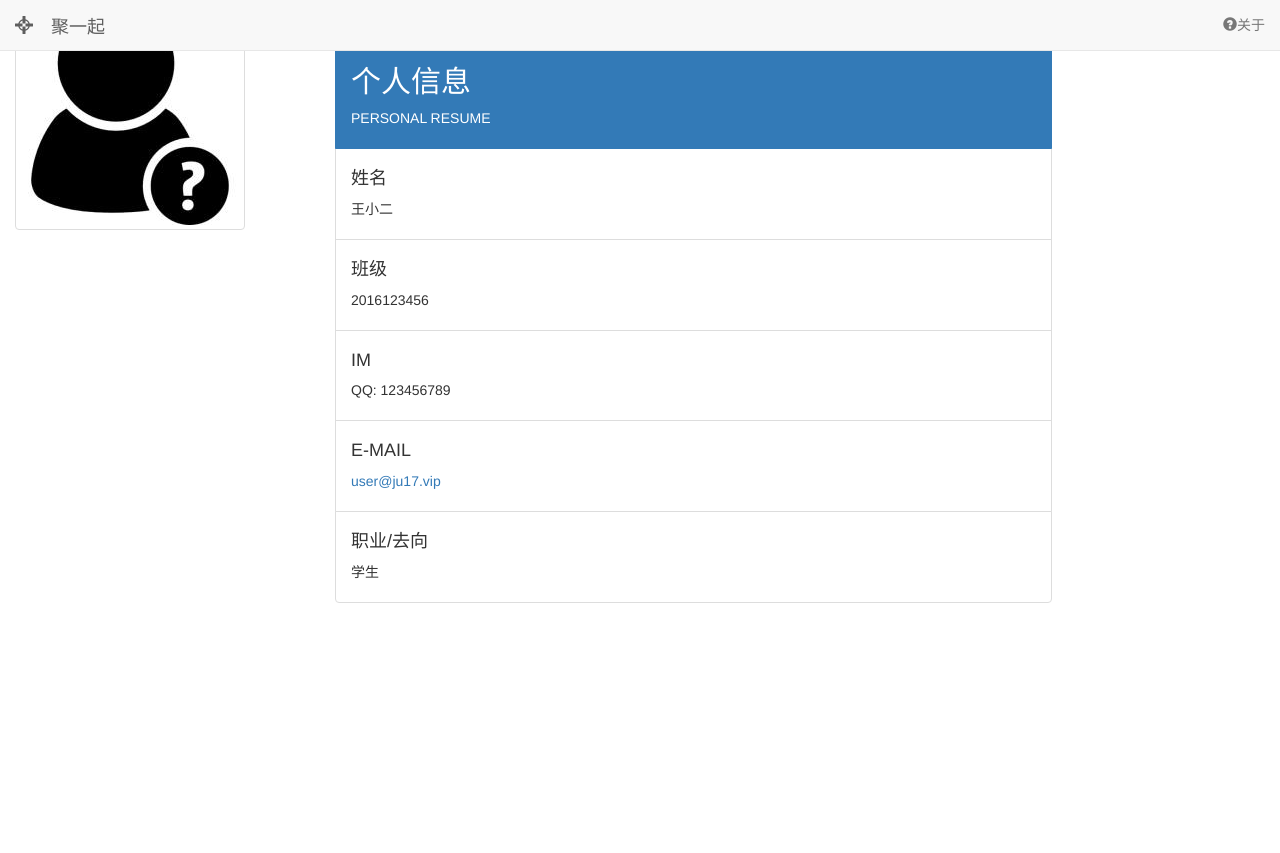
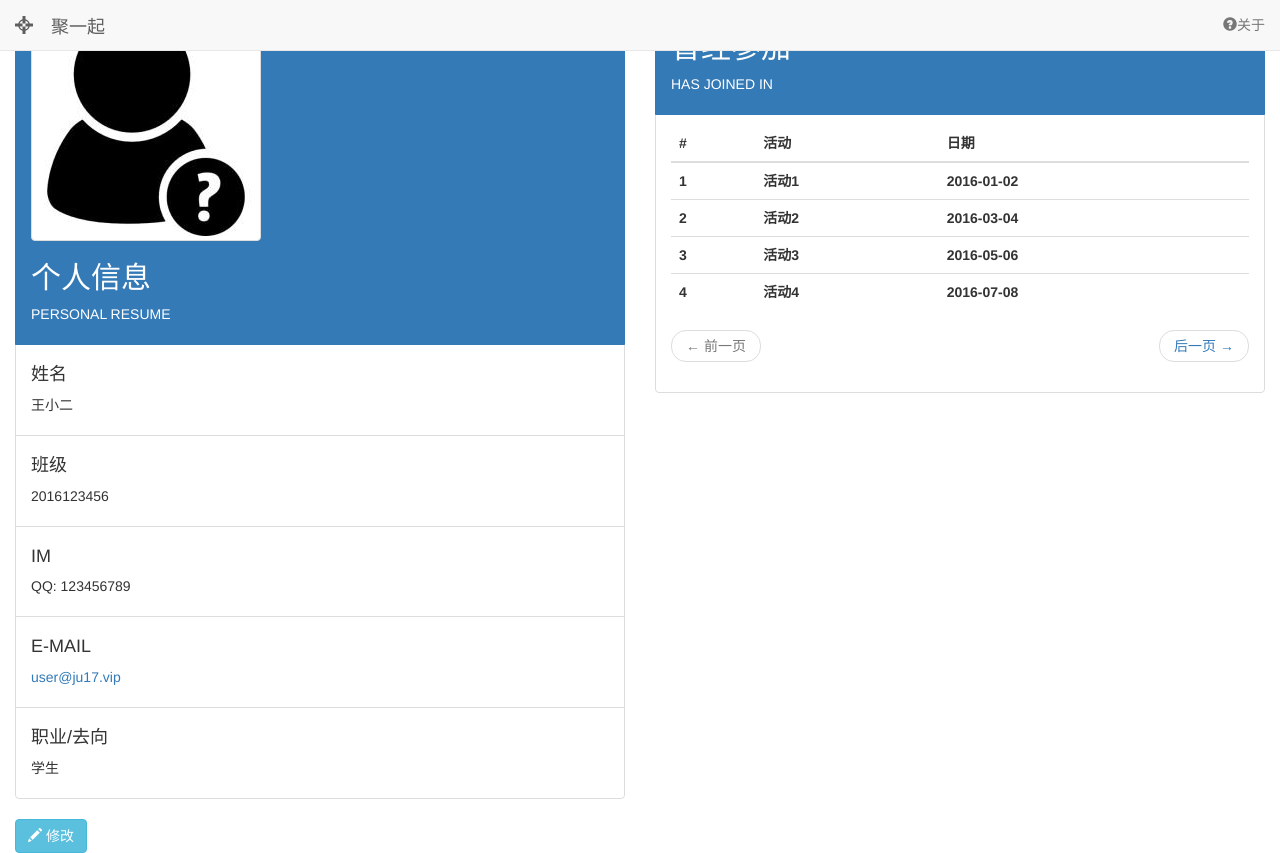
Before and after one commit to UnlimitedCat/ClassParty, a website: page user-info.html in a window 1280 px wide. Before the commit the page ends 800 px from the top, so only its background shows below. Drawn offline with nearby package versions, Linux system fonts and the light colour scheme.

Commit message:
更改个人信息样式

```diff
--- a/user-info.html
+++ b/user-info.html
@@ -60,20 +60,17 @@
       </div><!-- /.container-fluid -->
     </nav>
 
-    <div class="container-fluid" id="main">
+    <div class="container-fluid" id="usr-info-main">
       <div class="row">
-        <div class="col-xs-12 col-md-3 col-align-center">
-          <img src="img/common/user.jpg" alt="user" class="img-thumbnail" style="margin-bottom:16px;"/>
-          <p>
-          <button type="button" class="btn btn-info" id="upload-user-img" style="display:none"><span class="glyphicon glyphicon-picture" aria-hidden="true"></span>&nbsp;上传</button>
-          </p>
-        </div>
-        <div class="col-xs-12 col-md-7">
+        <div class="col-xs-12 col-md-6">
           <ul class="list-group">
             <li class="list-group-item active">
-              <button type="button" class="btn btn-default btn-right" id="modify" onclick="ShowUserForm()"><span class="glyphicon glyphicon-pencil" aria-hidden="true"></span>&nbsp;修改</button>
-              <button type="button" class="btn btn-warning btn-right" id="submit" onclick="SubmitForm()" style="display:none"><span class="glyphicon glyphicon-ok" aria-hidden="true"></span>&nbsp;确认</button>
-              <button type="button" class="btn btn-default btn-right" id="cancle" onclick="SubmitForm()" style="display:none"><span class="glyphicon glyphicon-remove" aria-hidden="true"></span>&nbsp;取消</button>
+              <div class="user-avatar">
+                <img src="img/common/user.jpg" alt="user" class="img-thumbnail" />
+                <p>
+                  <button type="button" class="btn btn-warning" id="upload-user-img" style="display:none"><span class="glyphicon glyphicon-picture" aria-hidden="true"></span>&nbsp;上传</button>
+                </p>
+              </div>
               <h2>个人信息</h2>
               <p>PERSONAL RESUME</p>
             </li>
@@ -101,6 +98,56 @@
               <h4>职业/去向</h4>
               <p class="text">学生</p>
               <input type="text" class="form-control" placeholder="学生" id="userjob" style="display:none">
+            </li>
+          </ul>
+          <button type="button" class="btn btn-info btn-right" id="modify" onclick="ShowUserForm()"><span class="glyphicon glyphicon-pencil" aria-hidden="true"></span>&nbsp;修改</button>
+          <button type="button" class="btn btn-primary btn-right" id="submit" onclick="SubmitForm()" style="display:none"><span class="glyphicon glyphicon-ok" aria-hidden="true"></span>&nbsp;确认</button>
+          <button type="button" class="btn btn-default btn-right" id="cancle" onclick="SubmitForm()" style="display:none"><span class="glyphicon glyphicon-remove" aria-hidden="true"></span>&nbsp;取消</button>
+        </div>
+        <div class="col-xs-12  col-md-6">
+          <ul class="list-group">
+            <li class="list-group-item active">
+              <h2>曾经参加</h2>
+              <p>HAS JOINED IN</p>
+            </li>
+            <li class="list-group-item">
+              <table class="table table-hover">
+                <thead>
+                  <tr>
+                    <th>#</th>
+                    <th>活动</th>
+                    <th>日期</th>
+                  </tr>
+                </thead>
+                <tbody>
+                  <tr>
+                    <th>1</th>
+                    <th>活动1</th>
+                    <th>2016-01-02</th>
+                  </tr>
+                  <tr>
+                    <th>2</th>
+                    <th>活动2</th>
+                    <th>2016-03-04</th>
+                  </tr>
+                  <tr>
+                    <th>3</th>
+                    <th>活动3</th>
+                    <th>2016-05-06</th>
+                  </tr>
+                  <tr>
+                    <th>4</th>
+                    <th>活动4</th>
+                    <th>2016-07-08</th>
+                  </tr>
+                </tbody>
+              </table>
+              <nav>
+                <ul class="pager">
+                  <li class="previous disabled"><a href="#"><span aria-hidden="true">&larr;</span> 前一页</a></li>
+                  <li class="next"><a href="#">后一页 <span aria-hidden="true">&rarr;</span></a></li>
+                </ul>
+              </nav>
             </li>
           </ul>
         </div>
```
